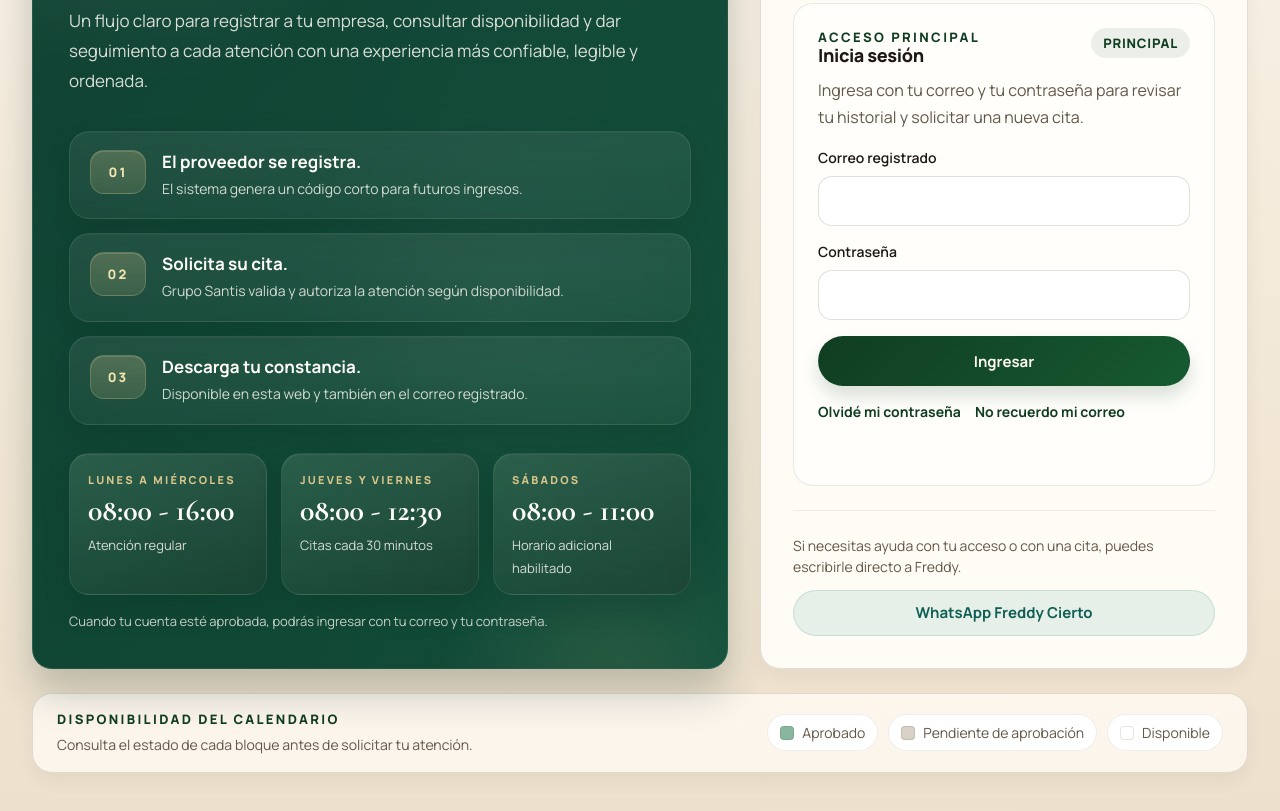
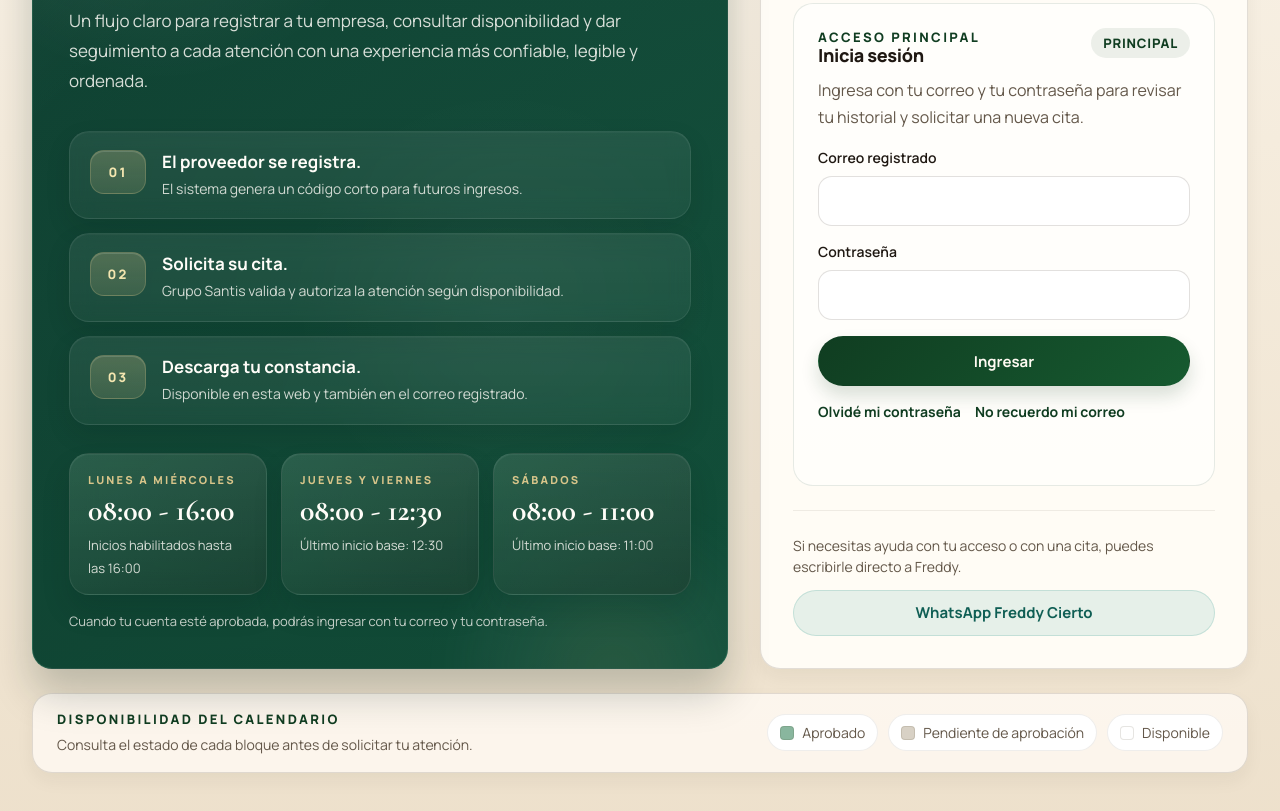
Before and after one commit to jhidalgo-oss/proveedores-web, a plain HTML site: page cloudflare/provider/public/index.html in a window 1280 px wide. Shown: the part 518-1329 px from the top of the page. Drawn offline with nearby package versions, Linux system fonts and the light colour scheme; no server answers.

Commit message:
Clarify schedule labels as latest start times

```diff
--- a/cloudflare/provider/public/index.html
+++ b/cloudflare/provider/public/index.html
@@ -58,17 +58,17 @@
               <article class="schedule-card">
                 <span class="mini-label">Lunes a mi&eacute;rcoles</span>
                 <strong>08:00 - 16:00</strong>
-                <small>Atenci&oacute;n regular</small>
+                <small>Inicios habilitados hasta las 16:00</small>
               </article>
               <article class="schedule-card">
                 <span class="mini-label">Jueves y viernes</span>
                 <strong>08:00 - 12:30</strong>
-                <small>Citas cada 30 minutos</small>
+                <small>&Uacute;ltimo inicio base: 12:30</small>
               </article>
               <article class="schedule-card">
                 <span class="mini-label">S&aacute;bados</span>
                 <strong>08:00 - 11:00</strong>
-                <small>Horario adicional habilitado</small>
+                <small>&Uacute;ltimo inicio base: 11:00</small>
               </article>
             </div>
             <p class="story-caption">
@@ -242,7 +242,7 @@
           <div>
             <span class="eyebrow">NUEVA CITA</span>
             <h2>Solicita una nueva cita</h2>
-            <p class="muted">Horarios regulares: lunes a mi&eacute;rcoles de 08:00 a 16:00, jueves y viernes de 08:00 a 12:30 y s&aacute;bados de 08:00 a 11:00.</p>
+            <p class="muted">Horarios base de inicio: lunes a mi&eacute;rcoles hasta 16:00, jueves y viernes hasta 12:30 y s&aacute;bados hasta 11:00. La hora final depende del tiempo estimado seleccionado.</p>
           </div>
           <button id="refreshCalendar" class="button ghost" type="button" data-loading-text="Actualizando...">Actualizar</button>
         </div>
@@ -265,7 +265,7 @@
                 <option value="180">3 horas</option>
               </select>
             </label>
-            <div id="appointmentDurationHint" class="helper-text">Selecciona la duraci&oacute;n estimada para recalcular los horarios disponibles.</div>
+            <div id="appointmentDurationHint" class="helper-text">Selecciona la duraci&oacute;n estimada para recalcular los inicios disponibles y la hora final visible del rango.</div>
             <label>OC abierta
               <input id="appointmentOcSearch" type="text" placeholder="Busca por OC, &aacute;rea o material">
               <select id="appointmentOc">
```
